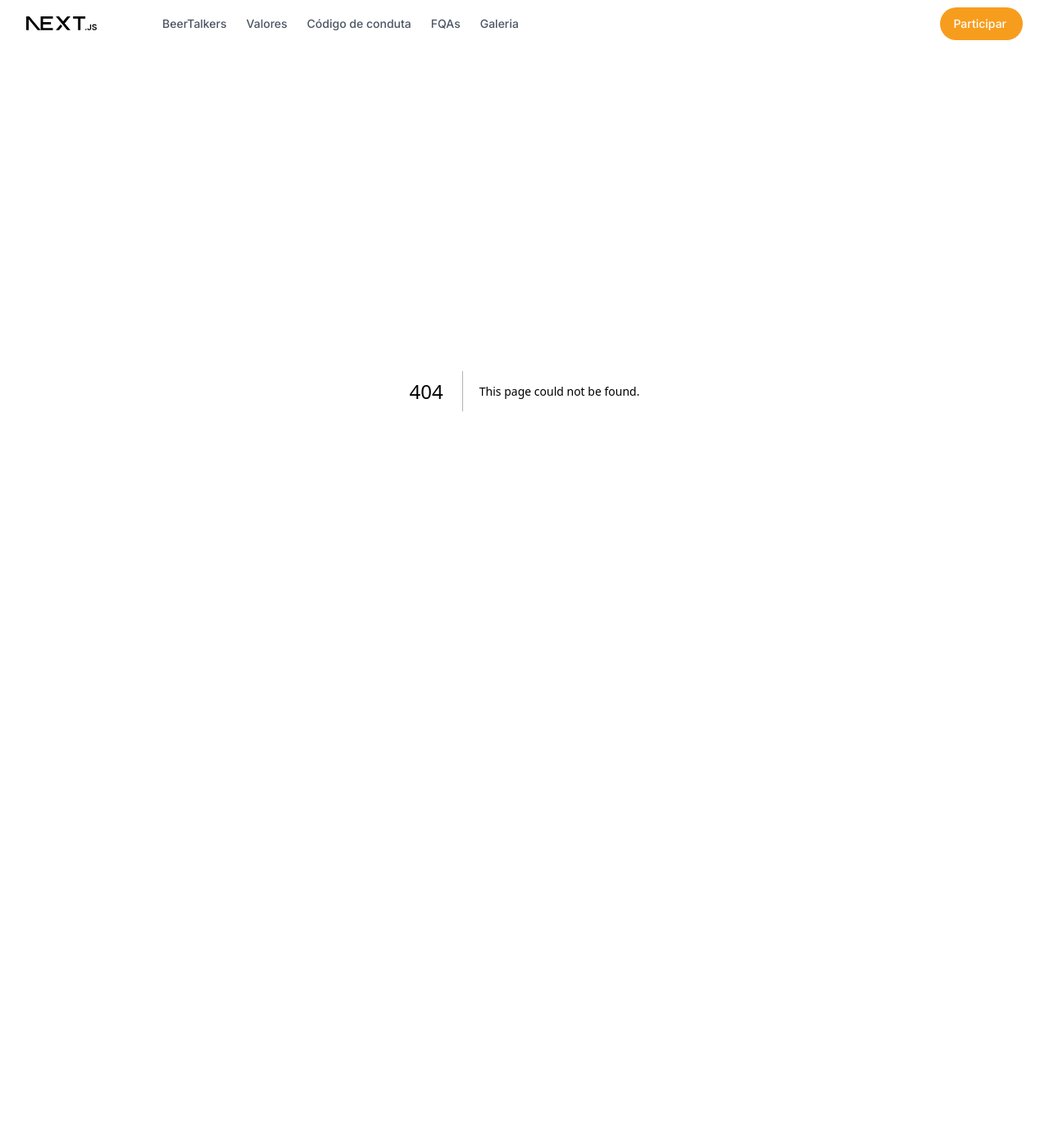
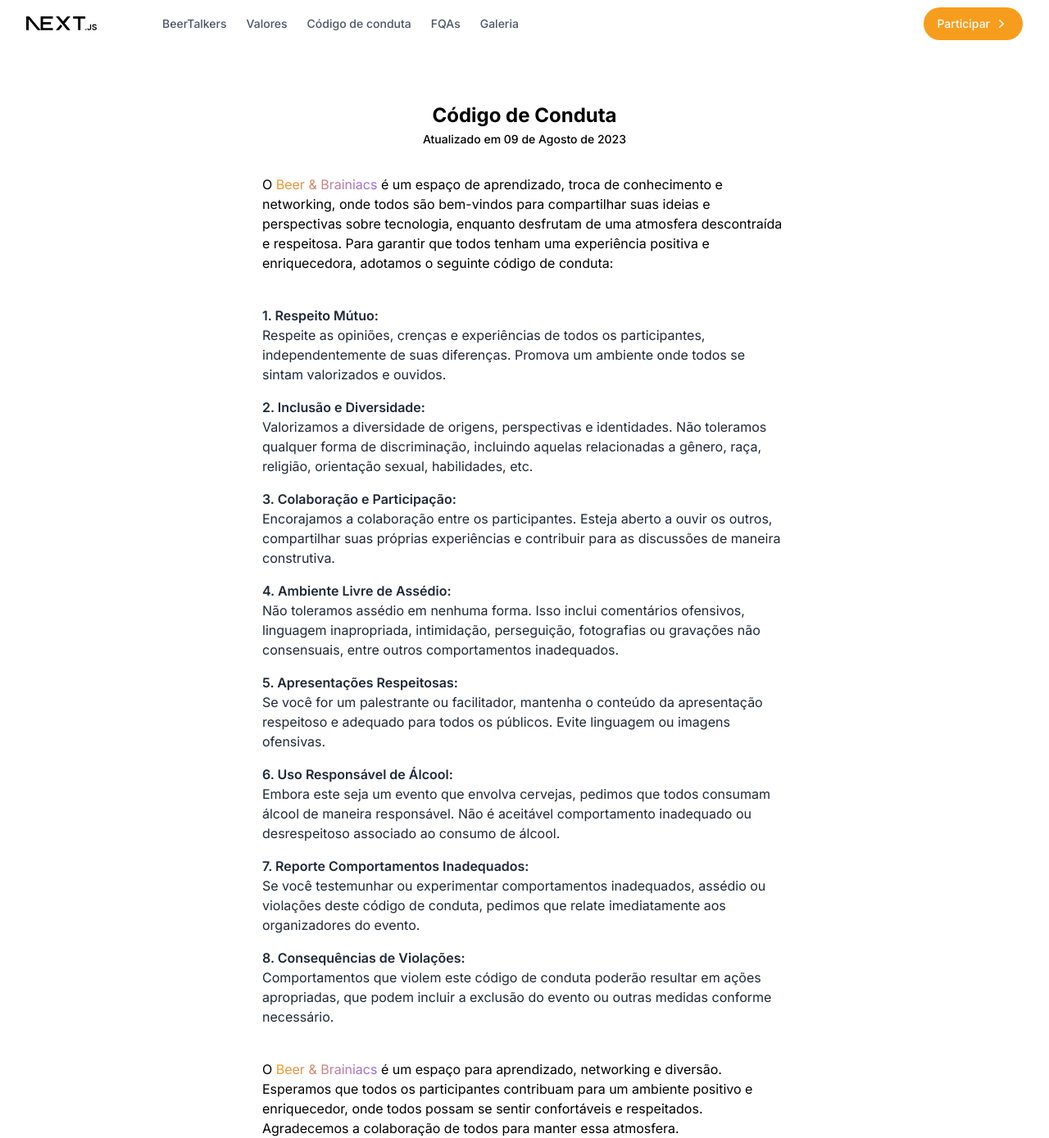
Before and after one commit to efeeseao/beersbrainiacs, a Next.js app: page /codigo-de-conduta in a window 1280 px wide. Before the commit this address had no page. Shown: the whole page at 82% size. Before the commit the page ends 877 px from the top, so only its background shows below. Built offline with nearby package versions, Linux system fonts and the light colour scheme.

Commit message:
feat: add pages

```diff
--- /dev/null
+++ b/src/app/beertalkers/page.tsx
@@ -0,0 +1,5 @@
+import { Speakers } from '@/components/Speakers'
+
+export default function Page() {
+  return <Speakers />
+}
--- /dev/null
+++ b/src/app/codigo-de-conduta/page.tsx
@@ -0,0 +1,108 @@
+export default function Page() {
+  return (
+    <main className="flex items-center justify-center flex-col min-h-screen">
+      <section className="space-y-6 text-center mt-12" data-aos="zoom-in-up">
+        <h1 className="text-2xl text-black font-bold">Código de Conduta</h1>
+        <span className="text-sm font-medium mt-2">
+          Atualizado em 09 de Agosto de 2023
+        </span>
+      </section>
+      <section className="grid place-items-center" data-aos="fade-up">
+        <div className="w-full sm:w-10/12 md:w-1/2 space-y-10">
+          <p className="mt-8">
+            O{' '}
+            <span className="bg-clip-text text-transparent bg-gradient-to-r from-primary to-[#9867F0]">
+              Beer & Brainiacs
+            </span>{' '}
+            é um espaço de aprendizado, troca de conhecimento e networking, onde
+            todos são bem-vindos para compartilhar suas ideias e perspectivas
+            sobre tecnologia, enquanto desfrutam de uma atmosfera descontraída e
+            respeitosa. Para garantir que todos tenham uma experiência positiva
+            e enriquecedora, adotamos o seguinte código de conduta:
+          </p>
+
+          <div className="">
+            <ul className="space-y-4 text-secondary list-disc list-inside">
+              <li className="flex flex-col text-gray-800">
+                <span className="font-semibold">1. Respeito Mútuo:</span>
+                Respeite as opiniões, crenças e experiências de todos os
+                participantes, independentemente de suas diferenças. Promova um
+                ambiente onde todos se sintam valorizados e ouvidos.
+              </li>
+              <li className="flex flex-col text-gray-800">
+                <span className="font-semibold">
+                  2. Inclusão e Diversidade:
+                </span>
+                Valorizamos a diversidade de origens, perspectivas e
+                identidades. Não toleramos qualquer forma de discriminação,
+                incluindo aquelas relacionadas a gênero, raça, religião,
+                orientação sexual, habilidades, etc.
+              </li>
+              <li className="flex flex-col text-gray-800">
+                <span className="font-semibold">
+                  3. Colaboração e Participação:
+                </span>
+                Encorajamos a colaboração entre os participantes. Esteja aberto
+                a ouvir os outros, compartilhar suas próprias experiências e
+                contribuir para as discussões de maneira construtiva.
+              </li>
+              <li className="flex flex-col text-gray-800">
+                <span className="font-semibold">
+                  4. Ambiente Livre de Assédio:
+                </span>
+                Não toleramos assédio em nenhuma forma. Isso inclui comentários
+                ofensivos, linguagem inapropriada, intimidação, perseguição,
+                fotografias ou gravações não consensuais, entre outros
+                comportamentos inadequados.
+              </li>
+              <li className="flex flex-col text-gray-800">
+                <span className="font-semibold">
+                  5. Apresentações Respeitosas:
+                </span>
+                Se você for um palestrante ou facilitador, mantenha o conteúdo
+                da apresentação respeitoso e adequado para todos os públicos.
+                Evite linguagem ou imagens ofensivas.
+              </li>
+              <li className="flex flex-col text-gray-800">
+                <span className="font-semibold">
+                  6. Uso Responsável de Álcool:
+                </span>
+                Embora este seja um evento que envolva cervejas, pedimos que
+                todos consumam álcool de maneira responsável. Não é aceitável
+                comportamento inadequado ou desrespeitoso associado ao consumo
+                de álcool.
+              </li>
+              <li className="flex flex-col text-gray-800">
+                <span className="font-semibold">
+                  7. Reporte Comportamentos Inadequados:
+                </span>
+                Se você testemunhar ou experimentar comportamentos inadequados,
+                assédio ou violações deste código de conduta, pedimos que relate
+                imediatamente aos organizadores do evento.
+              </li>
+              <li className="flex flex-col text-gray-800">
+                <span className="font-semibold">
+                  8. Consequências de Violações:
+                </span>
+                Comportamentos que violem este código de conduta poderão
+                resultar em ações apropriadas, que podem incluir a exclusão do
+                evento ou outras medidas conforme necessário.
+              </li>
+            </ul>
+          </div>
+          <p>
+            O{' '}
+            <span className="bg-clip-text text-transparent bg-gradient-to-r from-primary to-[#9867F0]">
+              Beer & Brainiacs
+            </span>{' '}
+            é um espaço para aprendizado, networking e diversão. Esperamos que
+            todos os participantes contribuam para um ambiente positivo e
+            enriquecedor, onde todos possam se sentir confortáveis e
+            respeitados. Agradecemos a colaboração de todos para manter essa
+            atmosfera.
+          </p>
+        </div>
+      </section>
+    </main>
+  )
+}
--- /dev/null
+++ b/src/app/galeria/page.tsx
@@ -0,0 +1,16 @@
+export default function Page() {
+  return (
+    <section className="flex flex-col items-center justify-center">
+      <h1 className="text-4xl font-bold mb-4 mt-7">
+        Estamos em Desenvolvimento!
+      </h1>
+      <p className="text-lg text-gray-500">Desculpe pelo transtorno.</p>
+      <img
+        src="/images/under-construction.svg"
+        alt="Em construção"
+        className="mt-8"
+        style={{ maxWidth: '400px' }}
+      />
+    </section>
+  )
+}
--- /dev/null
+++ b/src/app/inscrever-se/page.tsx
@@ -0,0 +1,3 @@
+export default function Page() {
+  return <h1>Inscrever-se</h1>
+}
--- /dev/null
+++ b/src/app/not-found.tsx
@@ -0,0 +1,66 @@
+import Link from 'next/link'
+
+export default function Page() {
+  return (
+    <section className="bg-white">
+      <div className="container flex items-center min-h-screen px-6 py-12 mx-auto">
+        <div className="flex flex-col items-center max-w-sm mx-auto text-center">
+          <p className="p-3 text-sm font-medium text-blue-500 rounded-full bg-blue-50">
+            <svg
+              xmlns="http://www.w3.org/2000/svg"
+              fill="none"
+              viewBox="0 0 24 24"
+              strokeWidth="2"
+              stroke="currentColor"
+              className="w-6 h-6"
+            >
+              <path
+                strokeLinecap="round"
+                strokeLinejoin="round"
+                d="M12 9v3.75m9-.75a9 9 0 11-18 0 9 9 0 0118 0zm-9 3.75h.008v.008H12v-.008z"
+              />
+            </svg>
+          </p>
+          <h1 className="mt-3 text-2xl font-semibold text-gray-800 md:text-3xl">
+            Página não encontrada
+          </h1>
+          <p className="mt-4 text-gray-500">
+            A página que você está procurando não existe. Aqui estão alguns
+            links úteis:
+          </p>
+
+          <div className="flex items-center w-full mt-6 gap-x-3 shrink-0 sm:w-auto">
+            <Link
+              href="/"
+              className="flex items-center justify-center w-1/2 px-5 py-2 text-sm text-gray-700 transition-colors duration-200 bg-white border rounded-lg gap-x-2 sm:w-auto hover:bg-gray-100"
+            >
+              <svg
+                xmlns="http://www.w3.org/2000/svg"
+                fill="none"
+                viewBox="0 0 24 24"
+                strokeWidth="1.5"
+                stroke="currentColor"
+                className="w-5 h-5 rtl:rotate-180"
+              >
+                <path
+                  strokeLinecap="round"
+                  strokeLinejoin="round"
+                  d="M6.75 15.75L3 12m0 0l3.75-3.75M3 12h18"
+                />
+              </svg>
+
+              <span>Voltar</span>
+            </Link>
+
+            <Link
+              href="/codigo-de-conduta"
+              className="w-1/2 px-5 py-2 text-sm tracking-wide text-white transition-colors duration-200 bg-primary rounded-lg shrink-0 sm:w-auto hover:bg-primary/80"
+            >
+              Ler código de conduta
+            </Link>
+          </div>
+        </div>
+      </div>
+    </section>
+  )
+}
--- a/src/app/page.tsx
+++ b/src/app/page.tsx
@@ -2,6 +2,7 @@ import { Hero } from '@/components/Hero'
 import { LogoGrid } from '@/components/LogoGrid'
 import { CenteredCTAText } from '@/components/CenteredCTAText'
 import { Features } from '@/components/Features'
+import { FQAs } from '@/components/FQAs'
 
 export default function Home() {
   return (
@@ -10,6 +11,7 @@ export default function Home() {
       <LogoGrid />
       <CenteredCTAText />
       <Features />
+      <FQAs />
     </>
   )
 }
```
